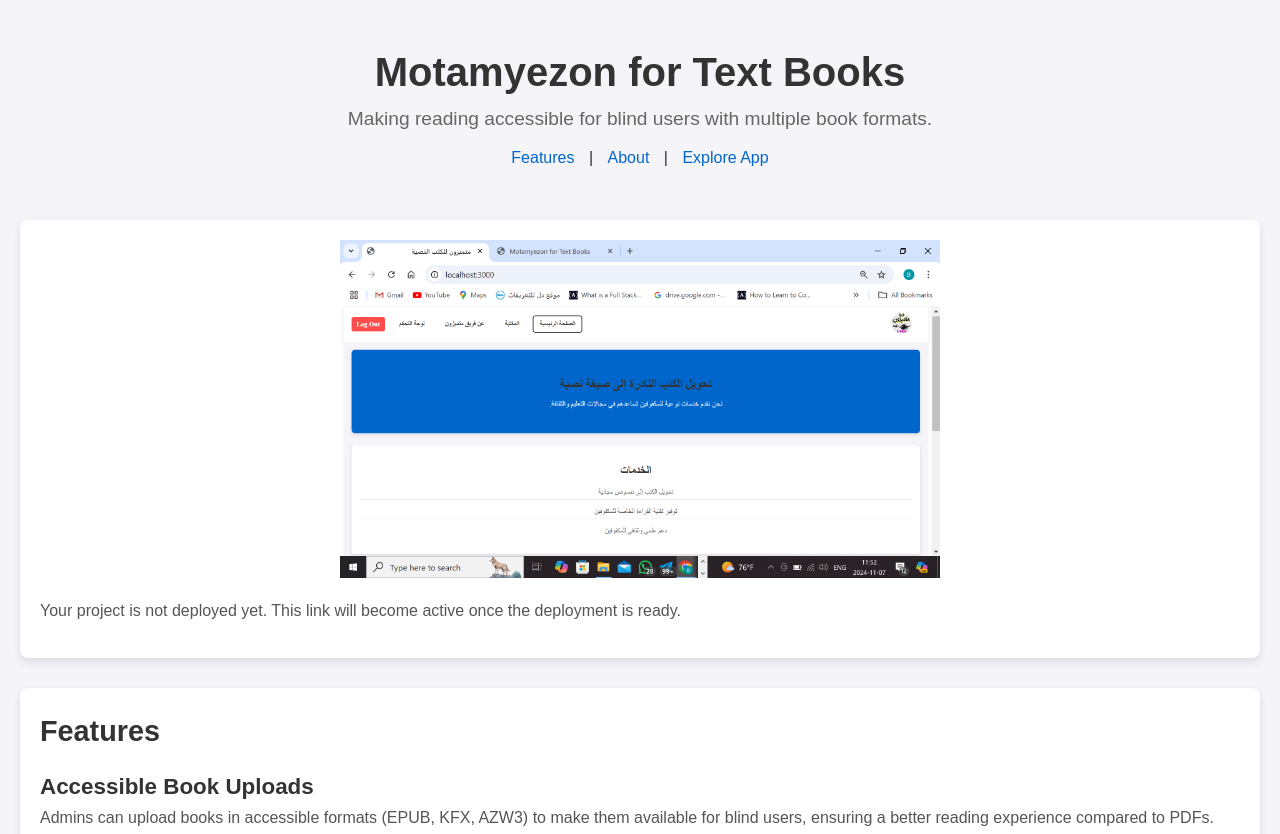
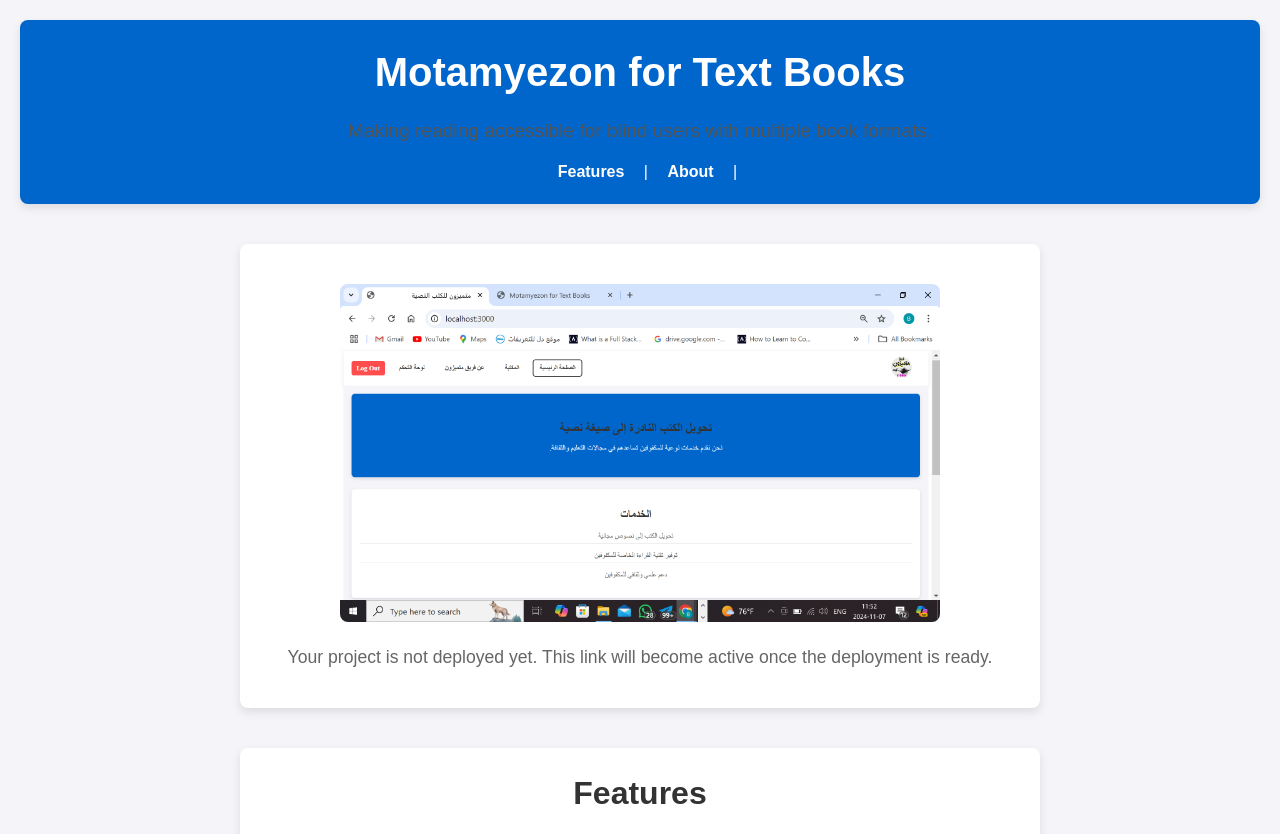
Before and after one commit to bassem-krayem/motamyezon_for_text_books_landing_page, a plain HTML site: page index.html in a window 1280 px wide. Shown: the top 834 px of the page. Drawn offline with Linux system fonts and the light colour scheme.

Commit message:
adding the styles to the landing page

```diff
--- a/index.html
+++ b/index.html
@@ -5,117 +5,7 @@
     <meta charset="UTF-8">
     <meta name="viewport" content="width=device-width, initial-scale=1.0">
     <title>Motamyezon for Text Books</title>
-    <style>
-        /* Basic Reset */
-        * {
-            margin: 0;
-            padding: 0;
-            box-sizing: border-box;
-        }
-
-        body {
-            font-family: Arial, sans-serif;
-            line-height: 1.6;
-            background-color: #f4f4f9;
-            color: #333;
-            padding: 20px;
-        }
-
-        header {
-            text-align: center;
-            padding: 20px;
-        }
-
-        header h1 {
-            font-size: 2.5em;
-            color: #333;
-        }
-
-        header p {
-            font-size: 1.2em;
-            color: #666;
-            margin-bottom: 10px;
-        }
-
-        nav a {
-            margin: 0 10px;
-            color: #0066cc;
-            text-decoration: none;
-        }
-
-        nav a:hover {
-            text-decoration: underline;
-        }
-
-        section {
-            margin: 30px 0;
-            padding: 20px;
-            background-color: #ffffff;
-            border-radius: 8px;
-            box-shadow: 0 4px 8px rgba(0, 0, 0, 0.1);
-        }
-
-        #intro img {
-            width: 100%;
-            height: auto;
-            max-width: 600px;
-            display: block;
-            margin: 0 auto 20px;
-        }
-
-        #intro button {
-            display: inline-block;
-            padding: 10px 20px;
-            font-size: 1em;
-            color: #fff;
-            background-color: #0066cc;
-            border: none;
-            border-radius: 5px;
-            cursor: pointer;
-            margin-top: 10px;
-        }
-
-        #intro button:disabled {
-            background-color: #aaa;
-            cursor: not-allowed;
-        }
-
-        h2 {
-            font-size: 1.8em;
-            color: #333;
-            margin-bottom: 10px;
-        }
-
-        h3 {
-            font-size: 1.4em;
-            color: #333;
-            margin-top: 15px;
-        }
-
-        p {
-            margin-bottom: 15px;
-            color: #555;
-        }
-
-        ul {
-            list-style-type: none;
-            padding: 0;
-        }
-
-        ul li {
-            margin: 5px 0;
-        }
-
-        a {
-            color: #0066cc;
-            text-decoration: none;
-        }
-
-        a:hover {
-            text-decoration: underline;
-        }
-    </style>
-</head>
+    <link rel="stylesheet" href="./styles.css" </head>
 
 <body>
     <!-- Header Section -->
@@ -125,7 +15,6 @@
         <nav>
             <a href="#features">Features</a> |
             <a href="#about">About</a> |
-            <a href="#app-link">Explore App</a>
         </nav>
     </header>
 
--- /dev/null
+++ b/styles.css
@@ -0,0 +1,158 @@
+/* Basic Reset */
+* {
+  margin: 0;
+  padding: 0;
+  box-sizing: border-box;
+}
+
+body {
+  font-family: Arial, sans-serif;
+  line-height: 1.6;
+  background-color: #f4f4f9;
+  color: #333;
+  padding: 20px;
+}
+
+/* Header */
+header {
+  text-align: center;
+  padding: 20px;
+  background-color: #0066cc;
+  color: #fff;
+  border-radius: 8px;
+  box-shadow: 0 4px 10px rgba(0, 0, 0, 0.1);
+}
+
+header h1 {
+  font-size: 2.5em;
+  margin-bottom: 10px;
+}
+
+header p {
+  font-size: 1.2em;
+  margin-bottom: 10px;
+}
+
+nav a {
+  color: #ffffff;
+  text-decoration: none;
+  margin: 0 15px;
+  font-weight: bold;
+  transition: color 0.3s;
+}
+
+nav a:hover {
+  color: #ffcc00;
+}
+
+/* Section Styling */
+section {
+  margin: 40px auto;
+  padding: 20px;
+  max-width: 800px;
+  background-color: #ffffff;
+  border-radius: 8px;
+  box-shadow: 0 4px 10px rgba(0, 0, 0, 0.1);
+}
+
+#intro img {
+  width: 100%;
+  height: auto;
+  max-width: 600px;
+  display: block;
+  margin: 20px auto;
+  border-radius: 8px;
+}
+
+#intro p {
+  text-align: center;
+  font-size: 1.1em;
+  color: #666;
+}
+
+/* Buttons */
+#intro button {
+  display: inline-block;
+  padding: 10px 20px;
+  font-size: 1em;
+  color: #ffffff;
+  background-color: #0066cc;
+  border: none;
+  border-radius: 5px;
+  cursor: pointer;
+  margin-top: 20px;
+  transition: background-color 0.3s;
+}
+
+#intro button:hover {
+  background-color: #004d99;
+}
+
+h2 {
+  font-size: 2em;
+  color: #333;
+  margin-bottom: 15px;
+  text-align: center;
+}
+
+h3 {
+  font-size: 1.5em;
+  color: #333;
+  margin-top: 20px;
+}
+
+p {
+  margin-bottom: 15px;
+  color: #555;
+  line-height: 1.8;
+}
+
+ul {
+  list-style-type: none;
+  padding: 0;
+}
+
+ul li {
+  margin: 5px 0;
+}
+
+/* Links */
+a {
+  color: #0066cc;
+  text-decoration: none;
+  transition: color 0.3s;
+}
+
+a:hover {
+  color: #004d99;
+}
+
+/* Contact Section */
+#contact p {
+  text-align: center;
+  font-size: 1.1em;
+  color: #333;
+}
+
+/* Footer */
+footer {
+  text-align: center;
+  padding: 15px;
+  background-color: #0066cc;
+  color: #ffffff;
+  border-radius: 8px;
+  margin-top: 20px;
+}
+
+footer p {
+  font-size: 1em;
+}
+
+footer a {
+  color: #ffcc00;
+  text-decoration: none;
+}
+
+footer a:hover {
+  text-decoration: underline;
+}
```
